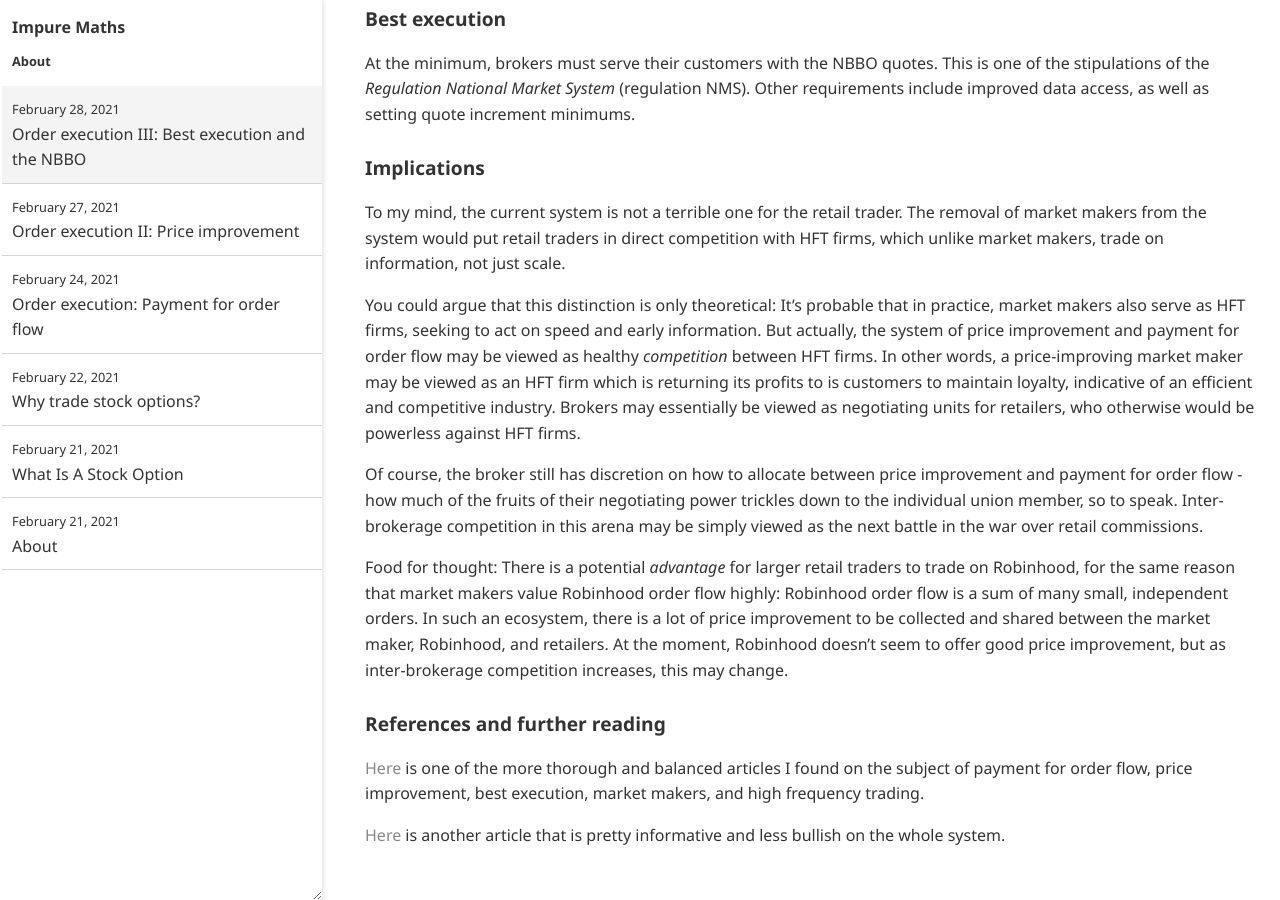
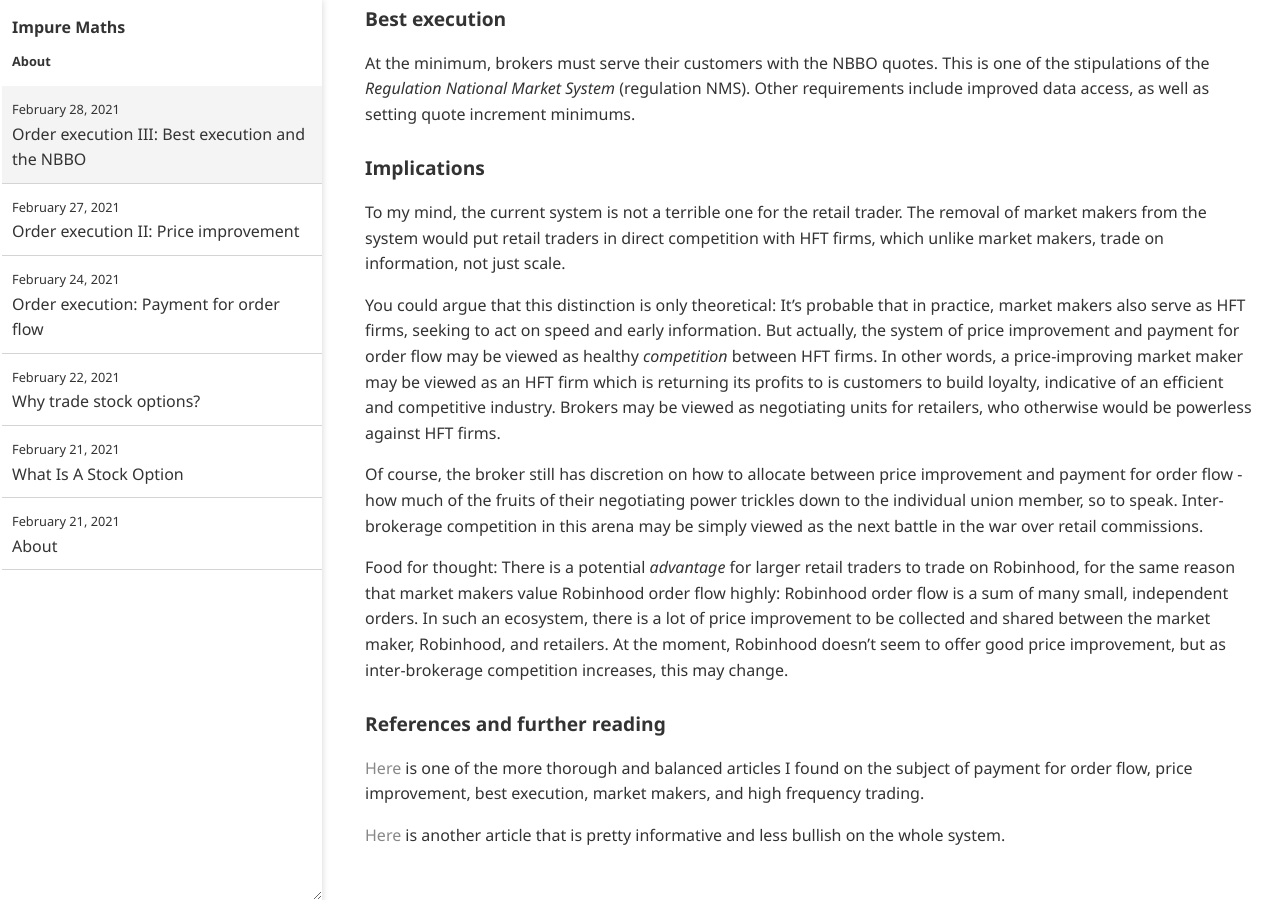
Before and after one commit to impuremaths/impuremaths.github.io, a Jekyll site: the page built from _posts/2021-02-28-order-execution-iii.md, in a window 1280 px wide and 900 px high, scrolled down 754 px. Built offline with Jekyll 4.4.1, drawn with Linux system fonts in a browser that asks for light colours.

Commit message:
Update 2021-02-28-order-execution-iii.md

```diff
--- a/_posts/2021-02-28-order-execution-iii.md
+++ b/_posts/2021-02-28-order-execution-iii.md
@@ -22,7 +22,7 @@ At the minimum, brokers must serve their customers with the NBBO quotes. This is
 
 To my mind, the current system is not a terrible one for the retail trader. The removal of market makers from the system would put retail traders in direct competition with HFT firms, which unlike market makers, trade on information, not just scale.
 
-You could argue that this distinction is only theoretical: It's probable that in practice, market makers also serve as HFT firms, seeking to act on speed and early information. But actually, the system of price improvement and payment for order flow may be viewed as healthy _competition_ between HFT firms. In other words, a price-improving market maker may be viewed as an HFT firm which is returning its profits to is customers to maintain loyalty, indicative of an efficient and competitive industry. Brokers may essentially be viewed as negotiating units for retailers, who otherwise would be powerless against HFT firms.
+You could argue that this distinction is only theoretical: It's probable that in practice, market makers also serve as HFT firms, seeking to act on speed and early information. But actually, the system of price improvement and payment for order flow may be viewed as healthy _competition_ between HFT firms. In other words, a price-improving market maker may be viewed as an HFT firm which is returning its profits to is customers to build loyalty, indicative of an efficient and competitive industry. Brokers may be viewed as negotiating units for retailers, who otherwise would be powerless against HFT firms.
 
 Of course, the broker still has discretion on how to allocate between price improvement and payment for order flow - how much of the fruits of their negotiating power trickles down to the individual union member, so to speak. Inter-brokerage competition in this arena may be simply viewed as the next battle in the war over retail commissions.
 
```
